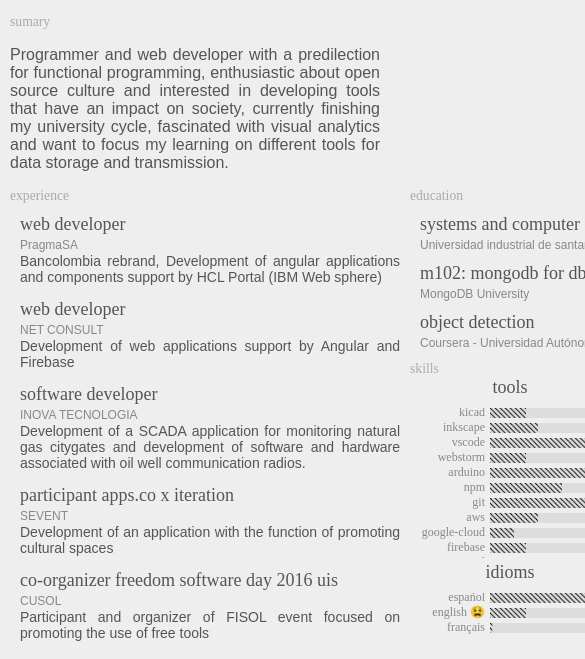
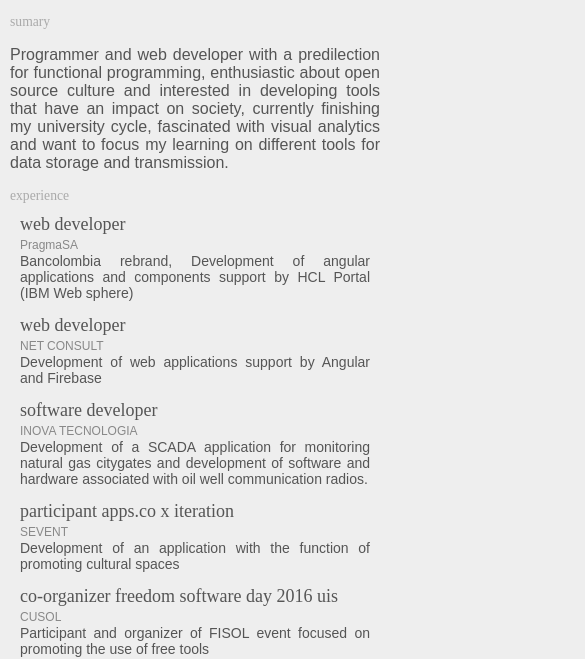
Before and after one commit to afbayonac/cv, a plain HTML site: page index.html in a window 390 px wide. Shown: the part 188-847 px from the top of the page, 585 px wide, since content can reach past the window. Drawn offline with Linux system fonts and the light colour scheme; a web font is replaced by a local one.

Commit message:
Update layout

```diff
--- a/index.html
+++ b/index.html
@@ -89,6 +89,7 @@
          #background > section {
              max-width: 50%;
              min-width: 400px;
+             margin: 0 auto;
          }
           #background > section > div {
             margin: 10px;
@@ -195,6 +196,18 @@
         .header_section {
           font-size: 3.5vw;
         }
+
+        #background {
+
+        max-height: unset;
+
+      }
+
+        #background > section {
+             max-width: 600px;
+             min-width: 100%;
+             margin: 0 auto;
+         }
       }
     </style>
   </head>
```
Also changed, not shown: favicon.ico (added).
